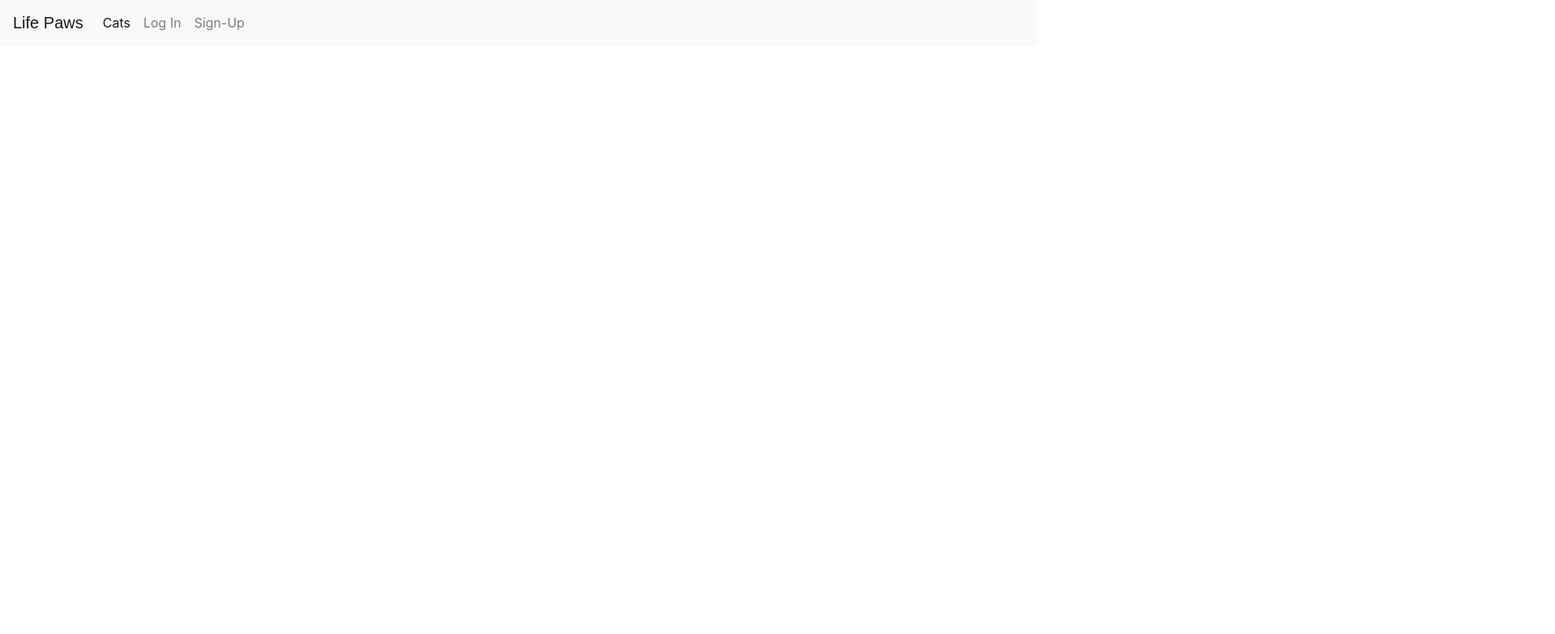
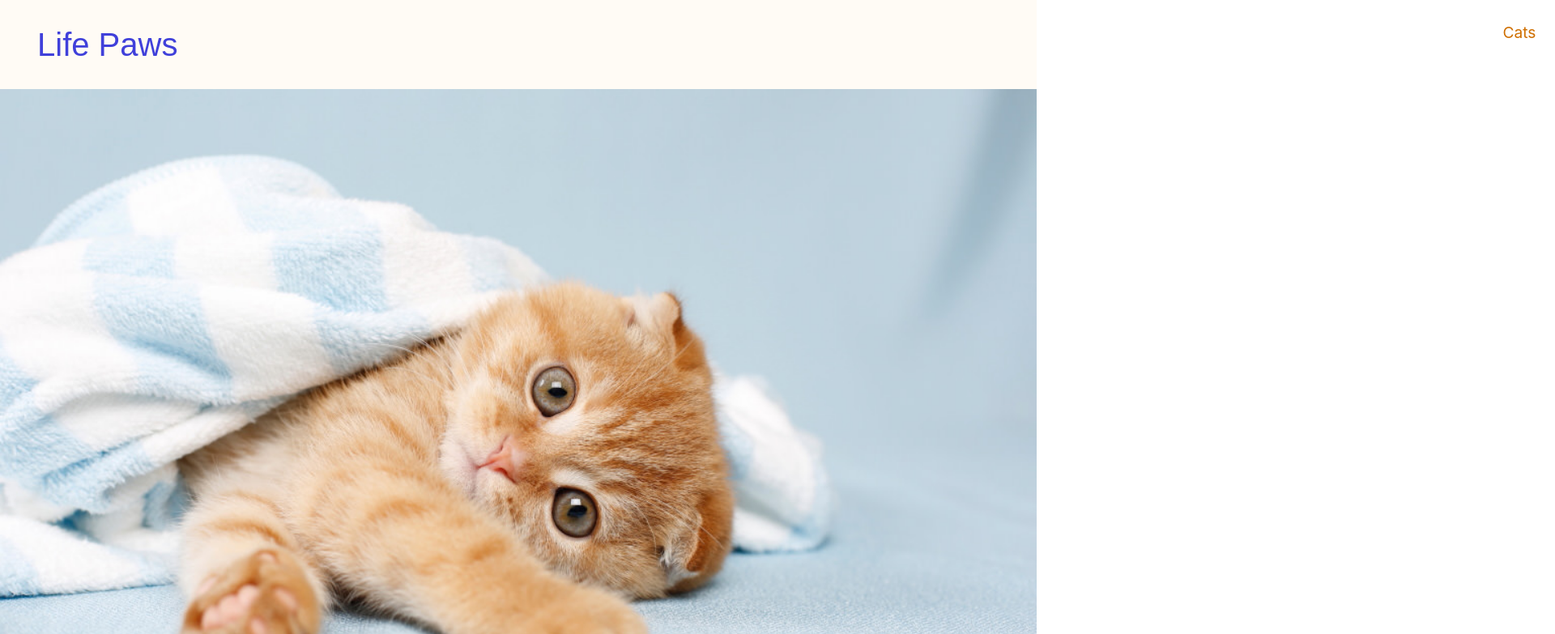
Before and after one commit to Emmacharleswilson/Jan22-Hackathon-Team12, a website: page index.html in a window 1280 px wide. Shown: the top 783 px of the page at 81% size, 1920 px wide, since content can reach past the window. Drawn offline with nearby package versions, Linux system fonts and the light colour scheme; files that its build step writes are made by us from their sources.

Commit message:
Add navbar and hero image to home page

```diff
--- /dev/null
+++ b/assets/css/custom.css
@@ -0,0 +1,46 @@
+@import url('https://fonts.googleapis.com/css2?family=Fredoka+One&family=Lato&display=swap');
+
+/*--------------------------------------------Colors*/
+
+.navbar {
+    height: 110px;
+}
+
+.header-navbar {
+    background-color: rgb(255, 251, 245);
+}
+
+.navbar-brand {
+    font-family: "Fredoka+One", sans-serif;
+    font-size: 250%;
+    padding-left: 30px;
+}
+
+.menu-items {
+    margin-left: 1600px;
+    font-size: 120%;
+}
+
+.navbar-expand-lg .navbar-nav .nav-link {
+    padding-left: 20px;
+    padding-right: 20px;
+    color: rgb(64, 64, 218);
+}
+
+.navbar-light .navbar-brand {
+    color: rgb(64, 64, 218);
+}
+
+.navbar-light .navbar-nav .nav-link.active {
+    color: rgb(207, 111, 0);
+}
+
+img {
+    width: 100%;
+}
+
+.about-us h2 {
+    margin-top: -1300px;
+    margin-left: 1700px;
+    color: orange;
+}
--- a/assets/css/style.css
+++ /dev/null
@@ -1,7 +0,0 @@
-@import url('https://fonts.googleapis.com/css2?family=Fredoka+One&family=Lato&display=swap');
-
-/*--------------------------------------------Colors*/
-
-.navbar-brand {
-    font-family: "Fredoka", sans-serif;
-}
--- a/index.html
+++ b/index.html
@@ -5,26 +5,27 @@
     <meta charset="UTF-8">
     <meta http-equiv="X-UA-Compatible" content="IE=edge">
     <meta name="viewport" content="width=device-width, initial-scale=1.0">
+    <link rel="stylesheet" href="custom.css">
     <link rel="stylesheet" href="https://maxcdn.bootstrapcdn.com/bootstrap/4.2.1/css/bootstrap.min.css"
         type="text/css" />
     <link rel="stylesheet" href="https://maxcdn.bootstrapcdn.com/font-awesome/4.7.0/css/font-awesome.min.css"
         type="text/css" />
     <link rel="stylesheet" href="https://cdnjs.cloudflare.com/ajax/libs/hover.css/2.1.1/css/hover-min.css"
         type="text/css" />
-    <link rel="stylesheet" href="assets/css/style.css">
+    <link rel="stylesheet" href="assets/css/custom.css">
     <title>Life Paws</title>
 </head>
 
 <body>
     <header>
-        <nav class="navbar navbar-expand-lg navbar-light bg-light">
+        <nav class="navbar navbar-expand-lg navbar-light header-navbar">
             <a class="navbar-brand" href="#">Life Paws</a>
             <button class="navbar-toggler" type="button" data-toggle="collapse" data-target="#navbarNavAltMarkup"
                 aria-controls="navbarNavAltMarkup" aria-expanded="false" aria-label="Toggle navigation">
                 <span class="navbar-toggler-icon"></span>
             </button>
             <div class="collapse navbar-collapse" id="navbarNavAltMarkup">
-                <div class="d-flex justify-content-end">
+                <div class="menu-items">
                     <div class="navbar-nav">
                         <a class="nav-item nav-link active" href="#">Cats <span class="sr-only">(current)</span></a>
                         <a class="nav-item nav-link" href="#">Log In</a>
@@ -35,6 +36,13 @@
         </nav>
     </header>
     <section>
+        <div id="bg">
+            <img src="assets/images/cat.jpg" class="img-fluid" alt="Responsive image">
+        </div>
+        <div class="about-us">
+            <h2>About Us</h2>
+            <p></p>
+        </div>
 
     </section>
     <footer>
```
Also changed, not shown: assets/images/cat.jpg (added).
